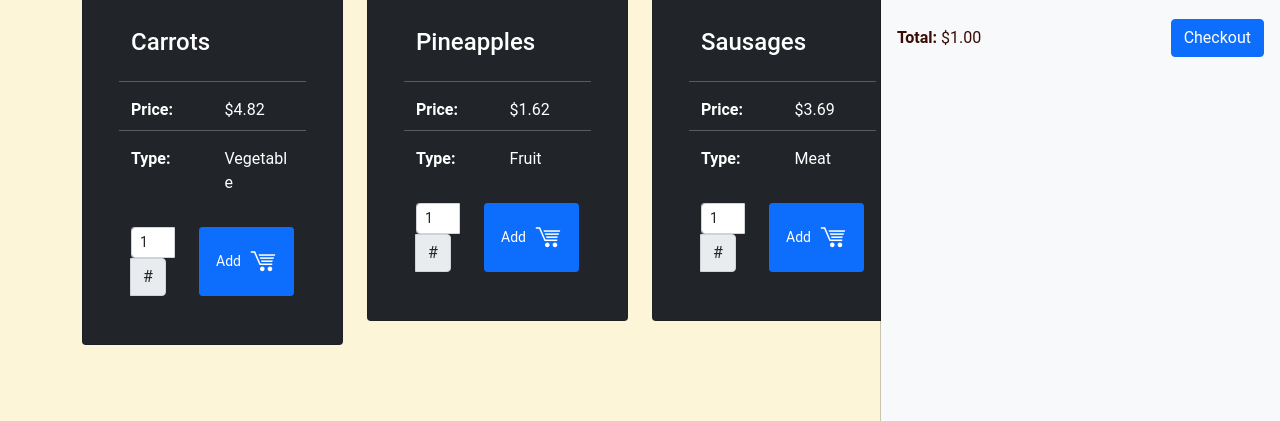
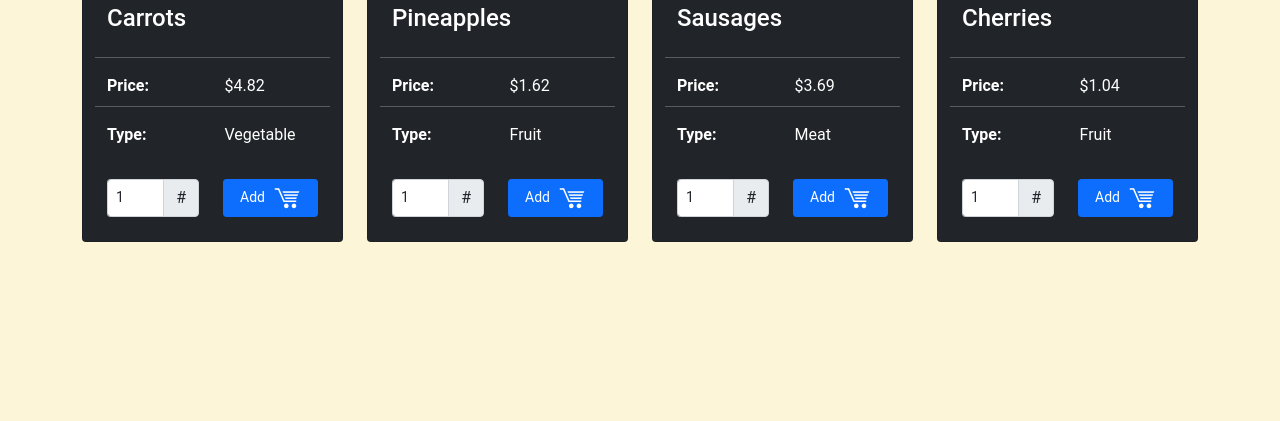
Before and after one commit to webceyhan/bs-splendid-food, a website: page src/views/products.html in a window 1280 px wide. Shown: the part 379-800 px from the top of the page. Drawn offline with nearby package versions, Linux system fonts and the light colour scheme.

Commit message:
product card space reduced

```diff
--- a/src/views/products.html
+++ b/src/views/products.html
@@ -98,7 +98,7 @@
                                 ></i>
                             </div>
 
-                            <div class="card-body p-5">
+                            <div class="card-body p-4">
                                 <h4 class="card-title mb-4">Carrots</h4>
 
                                 <dl class="row mb-4">
@@ -142,7 +142,7 @@
                                 ></i>
                             </div>
 
-                            <div class="card-body p-5">
+                            <div class="card-body p-4">
                                 <h4 class="card-title mb-4">Pineapples</h4>
 
                                 <dl class="row mb-4">
@@ -186,7 +186,7 @@
                                 ></i>
                             </div>
 
-                            <div class="card-body p-5">
+                            <div class="card-body p-4">
                                 <h4 class="card-title mb-4">Sausages</h4>
 
                                 <dl class="row mb-4">
@@ -230,7 +230,7 @@
                                 ></i>
                             </div>
 
-                            <div class="card-body p-5">
+                            <div class="card-body p-4">
                                 <h4 class="card-title mb-4">Cherries</h4>
 
                                 <dl class="row mb-4">
@@ -271,7 +271,7 @@
         <!-- cart offcanvas -->
         <div
             id="cart"
-            class="offcanvas offcanvas-end show"
+            class="offcanvas offcanvas-end"
             tabindex="-1"
             data-bs-scroll="true"
             data-bs-backdrop="false"
```
Also changed, not shown: src/app.html (+3 -3 lines).
